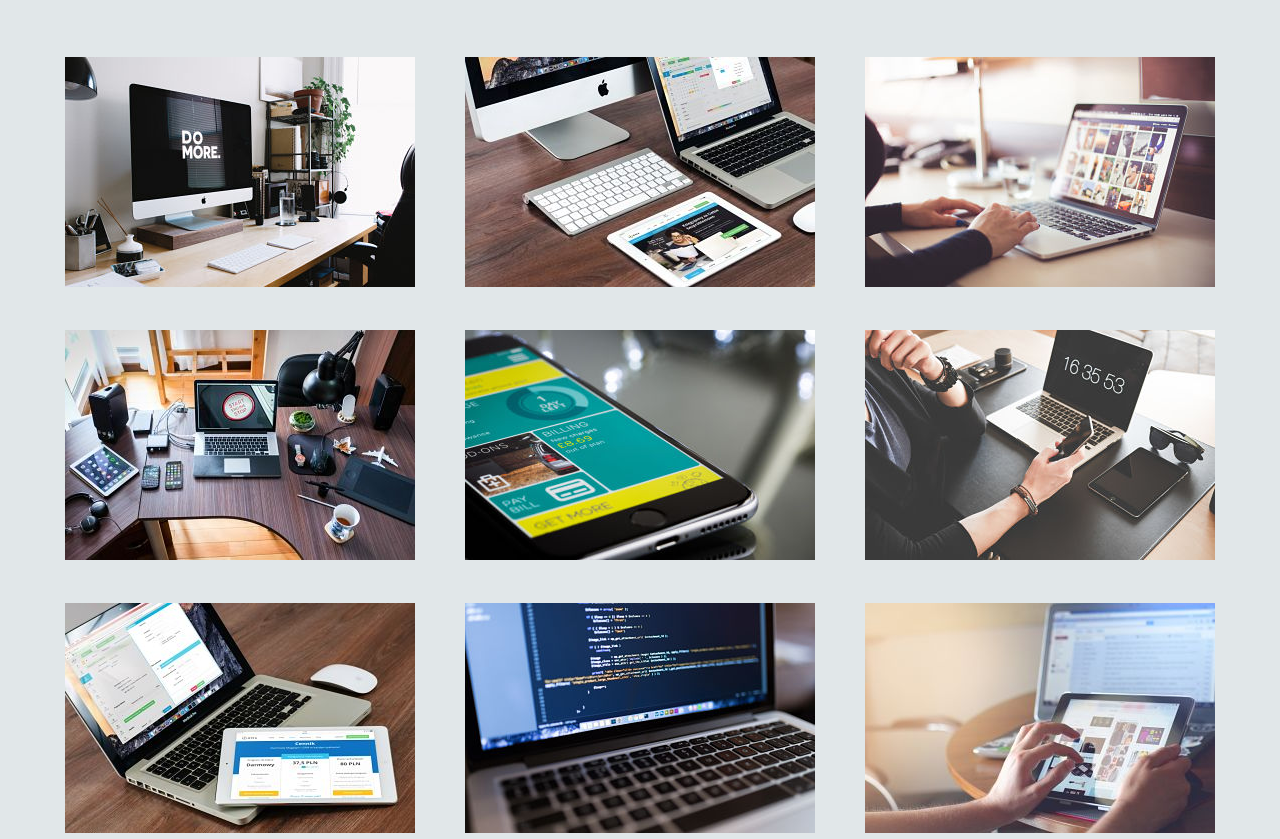
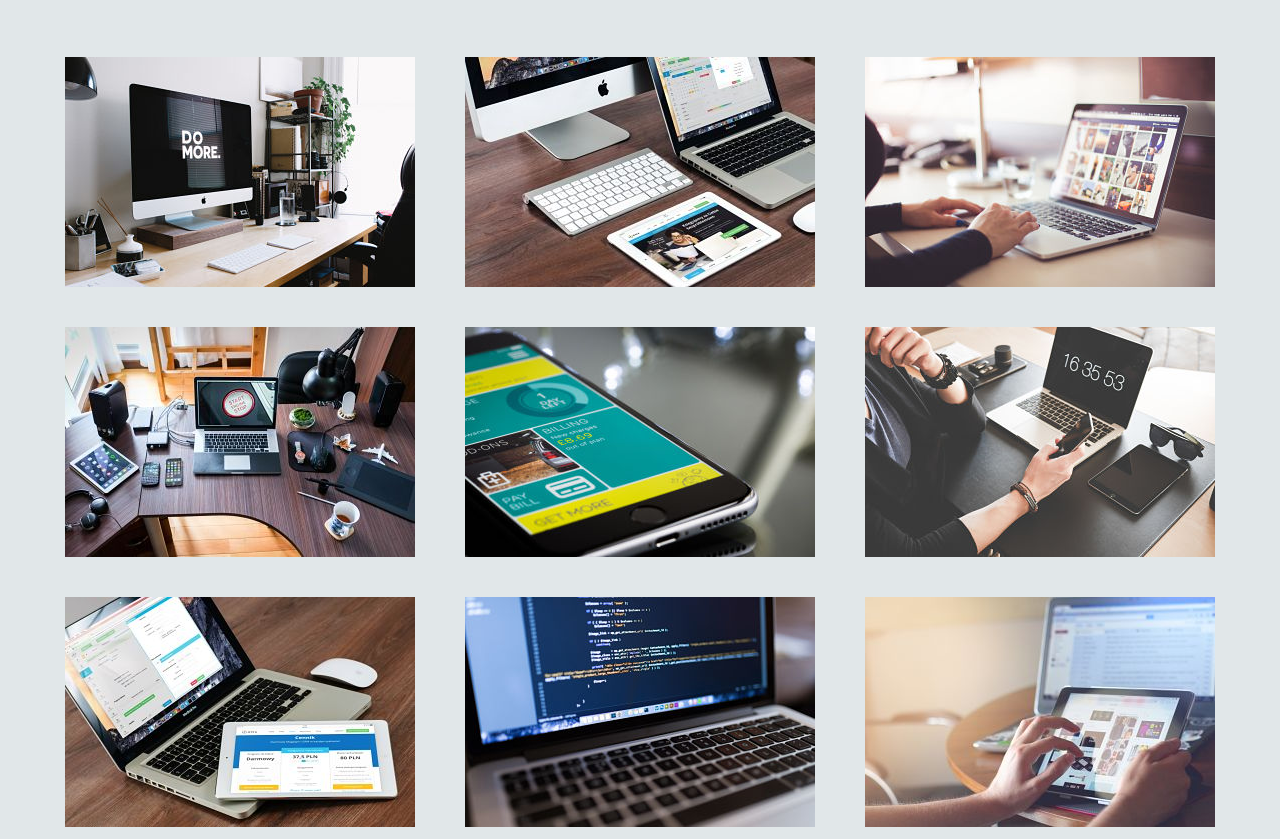
Before and after one commit to justDo1T/portfolio, a website: page index.html in a window 1280 px wide. Shown: the part 1054-1893 px from the top of the page. Drawn offline with nearby package versions, Linux system fonts and the light colour scheme; some packages are replaced by stand-ins of ours; a script that the page names is missing.

Commit message:
progress save

```diff
--- a/css/style_prefixed.css
+++ b/css/style_prefixed.css
@@ -288,16 +288,20 @@ nav ul li a:focus {
 
 .flipper {
 	width: calc(100% - 50px);
-	height: 0;
 	max-width: 350px;
 	max-height: 230px;
-	padding-bottom: calc(65.7% - 30px);
 	/* flip speed*/
 	-webkit-transition: 2s;
 	transition: 2s;
 	-webkit-transform-style: preserve-3d;
 	        transform-style: preserve-3d;
 	position: relative;
+}
+
+.flipper:after {
+	content: "";
+	display: block;
+	padding-bottom: 66%;
 }
 
 .front, .back {
--- a/style.css
+++ b/style.css
@@ -265,14 +265,18 @@ nav ul li a:focus {
 
 .flipper {
 	width: calc(100% - 50px);
-	height: 0;
 	max-width: 350px;
 	max-height: 230px;
-	padding-bottom: calc(65.7% - 30px);
 	/* flip speed*/
 	transition: 2s;
 	transform-style: preserve-3d;
 	position: relative;
+}
+
+.flipper:after {
+	content: "";
+	display: block;
+	padding-bottom: 66%;
 }
 
 .front, .back {
```
